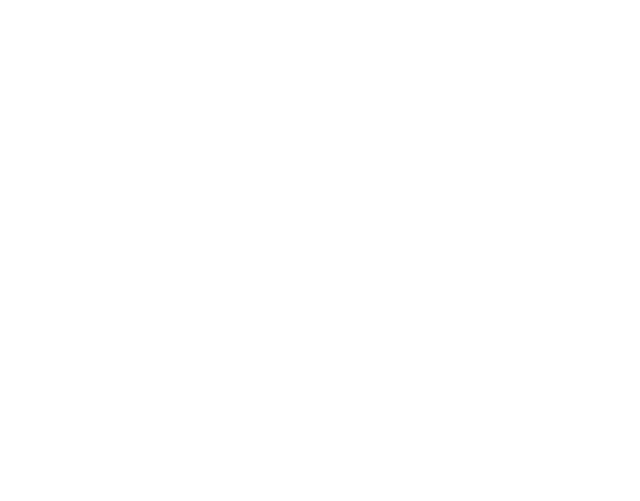
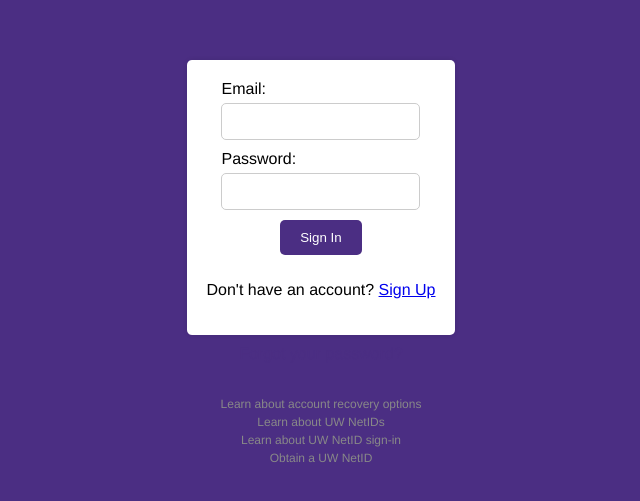
Before and after one commit to info442-su23/g-team, a React (Create React App) app in the folder get-home-safe/: page /signin-page in a window 1280 px wide. Before the commit this address had no page. Shown: the part 141-642 px from the top of the page, without its empty margins (319-959 px from the left). Built offline with nearby package versions, Linux system fonts and the light colour scheme.

Commit message:
Accomplished login / sign-up features.

```diff
--- a/get-home-safe/package.json
+++ b/get-home-safe/package.json
@@ -10,6 +10,7 @@
     "@testing-library/jest-dom": "^5.17.0",
     "@testing-library/react": "^13.4.0",
     "@testing-library/user-event": "^13.5.0",
+    "firebase": "^10.1.0",
     "react": "^18.2.0",
     "react-dom": "^18.2.0",
     "react-router-dom": "^6.14.2",
--- a/get-home-safe/src/App.js
+++ b/get-home-safe/src/App.js
@@ -10,6 +10,8 @@ import SearchResult from './components/search_result';
 import DeletedPost from './components/deleted_post';
 import FriendsListPage from './components/freind_list_page';
 import DirectMessage from './components/direct_message';
+import SignInPage from './components/signIn_page';
+import SignUpPage from './components/sign_up_page';
 
 
 
@@ -28,6 +30,8 @@ const App = () => {
           <Route path="/deleted-post" element={<DeletedPost />} />
           <Route path="/friend-list-page" element={<FriendsListPage />} />
           <Route path="/direct-message" element={<DirectMessage />} />
+          <Route path="/signin-page" element={<SignInPage />} />
+          <Route path="/signup-page" element={<SignUpPage /> } />
         </Routes>
       </div>
     </Router>
--- /dev/null
+++ b/get-home-safe/src/components/UWNetIDHelp.js
@@ -0,0 +1,20 @@
+// src/components/UWNetIDHelp.js
+import React from 'react';
+
+const UWNetIDHelp = () => {
+  return (
+    <div className="uw-netid-help">
+      <p>
+        Learn about account recovery options
+        <br />
+        Learn about UW NetIDs
+        <br />
+        Learn about UW NetID sign-in
+        <br />
+        Obtain a UW NetID
+      </p>
+    </div>
+  );
+};
+
+export default UWNetIDHelp;
--- a/get-home-safe/src/components/direct_message.js
+++ b/get-home-safe/src/components/direct_message.js
@@ -35,6 +35,7 @@ const DirectMessage = () => {
           <FriendsList />
           <div className="right-container">
             <div className="conversation-list">
+              <h2>Messages</h2>
               {friends.map((friend) =>
                 <div key={friend} onClick={() => setActiveFriend(friend)} className="conversation-box">
                   {friend}
--- /dev/null
+++ b/get-home-safe/src/components/forgot_password_link.js
@@ -0,0 +1,12 @@
+// src/components/ForgotPasswordLink.js
+import React from 'react';
+
+const ForgotPasswordLink = () => {
+  return (
+    <div className="forgot-password">
+      <a href="#">Forgot your password?</a>
+    </div>
+  );
+};
+
+export default ForgotPasswordLink;
--- a/get-home-safe/src/components/friends_list.js
+++ b/get-home-safe/src/components/friends_list.js
@@ -1,7 +1,18 @@
-import React from 'react';
+import React, { useEffect, useState } from 'react';
+import { getAuth } from 'firebase/auth';
 import profileImage from '../IMG/empty profile.jpeg';
 
 const FriendsList = () => {
+  const [username, setUsername] = useState('');
+
+  useEffect(() => {
+    const auth = getAuth();
+    const user = auth.currentUser;
+    if (user) {
+      setUsername(user.email.split('@')[0]); // split email string by '@' and take the first part
+    }
+  }, []);
+
   return (
     <div className="friends-list">
       <div className="my-info-box">
@@ -10,7 +21,7 @@ const FriendsList = () => {
             <img src={profileImage} alt="Profile Image" />
           </div>
           <div className="my-info-content">
-            @My Username
+            {username ? `@${username}` : '@My Username'}
           </div>
         </div>
       </div>
--- a/get-home-safe/src/components/settings.js
+++ b/get-home-safe/src/components/settings.js
@@ -26,7 +26,9 @@ const Settings = () => {
                     </div>
 
                     <div className='logout'>
+                      <Link to="/signin-page">
                         <input type="submit" value="Log-Out" className="logoutBtn" />
+                      </Link>
                     </div>
                 </div>
             </div>
--- /dev/null
+++ b/get-home-safe/src/components/signIn_form.js
@@ -0,0 +1,59 @@
+// Import necessary modules and functions
+import React, { useState } from 'react';
+import { getAuth, signInWithEmailAndPassword } from 'firebase/auth';
+import { Link, useNavigate } from 'react-router-dom';
+
+// Define state variables for the sign-in form
+const SignInForm = () => {
+  const [email, setEmail] = useState('');
+  const [password, setPassword] = useState('');
+  const [error, setError] = useState('');
+  const navigate = useNavigate();
+
+  const handleSubmit = async (e) => {
+    e.preventDefault();
+    setError(""); // reset error message before new attempt
+    const auth = getAuth();
+    try {
+      await signInWithEmailAndPassword(auth, email, password);
+      // If sser signs in successfully, redirect them to the home page.
+      navigate("/");
+    } catch (error) {
+      // Handle errors here, display the error message to the user
+      setError("Incorrect email or password.");
+    }
+  };
+
+  // Render layout
+  return (
+    <div>
+      <form className="signInForm" onSubmit={handleSubmit}>
+        <div>
+          <label htmlFor="email">Email:</label>
+          <input
+            className="signInInput"
+            type="email"
+            id="email"
+            value={email}
+            onChange={(e) => setEmail(e.target.value)}
+          />
+        </div>
+        <div>
+          <label htmlFor="password">Password:</label>
+          <input
+            className='signInInput'
+            type="password"
+            id="password"
+            value={password}
+            onChange={(e) => setPassword(e.target.value)}
+          />
+        </div>
+        <button className= "signInBtn" type="submit">Sign In</button>
+        {error && <p>{error}</p>}
+        <p>Don't have an account? <Link to="/signup-page">Sign Up</Link></p>
+      </form>
+    </div>
+  );
+};
+
+export default SignInForm;
--- /dev/null
+++ b/get-home-safe/src/components/signIn_page.js
@@ -0,0 +1,16 @@
+import React from 'react';
+import SignInForm from './signIn_form';
+import ForgotPasswordLink from './forgot_password_link';
+import UWNetIDHelp from './UWNetIDHelp';
+
+const SignInPage = () => {
+  return (
+    <div className="sign-in-page">
+      <SignInForm />
+      <ForgotPasswordLink />
+      <UWNetIDHelp />
+    </div>
+  );
+};
+
+export default SignInPage;
--- /dev/null
+++ b/get-home-safe/src/components/sign_up_form.js
@@ -0,0 +1,66 @@
+// Import necesssary modules and functions
+import React, { useState } from 'react';
+import { getAuth, createUserWithEmailAndPassword } from 'firebase/auth';
+import { Link } from 'react-router-dom';
+
+// State variables for sign-up form
+const SignUpForm = () => {
+  const [email, setEmail] = useState('');
+  const [password, setPassword] = useState('');
+  const [error, setError] = useState('');
+  const [signUpSuccess, setSignUpSuccess] = useState(false);
+
+  const handleSubmit = async (e) => {
+    e.preventDefault();
+
+    // Check if either email or password is empty, if set error message.
+    if (email === '' || password === '') {
+      setError("Please fill out all required fields!");
+      return;
+    }
+
+    setError(""); // reset error message before new attempt
+    const auth = getAuth();
+    try {
+      await createUserWithEmailAndPassword(auth, email, password);
+      // User registered successfully.
+      // Set signUpSuccess to true
+      setSignUpSuccess(true);
+    } catch (error) {
+      // Handle errors, display the error message to the user
+      setError(error.message);
+    }
+  };
+
+  return (
+    <div>
+      <form className="signUpForm" onSubmit={handleSubmit}>
+        <div>
+          <label htmlFor="email">Email:</label>
+          <input
+            className="signUpInput"
+            type="email"
+            id="email"
+            value={email}
+            onChange={(e) => setEmail(e.target.value)}
+          />
+        </div>
+        <div>
+          <label htmlFor="password">Password:</label>
+          <input
+            className='signUpInput'
+            type="password"
+            id="password"
+            value={password}
+            onChange={(e) => setPassword(e.target.value)}
+          />
+        </div>
+        {error && <p>{error}</p>}
+        {signUpSuccess && <p>You signed up successfully! You can now <Link to="/signin-page">sign in</Link>.</p>}
+        <button className= "signUpBtn" type="submit">Sign Up</button>
+      </form>
+    </div>
+  );
+};
+
+export default SignUpForm;
--- /dev/null
+++ b/get-home-safe/src/components/sign_up_page.js
@@ -0,0 +1,14 @@
+import React from 'react';
+import SignUpForm from './sign_up_form';
+import UWNetIDHelp from './UWNetIDHelp';
+
+const SignUpPage = () => {
+  return (
+    <div className="sign-up-page">
+      <SignUpForm />
+      <UWNetIDHelp />
+    </div>
+  );
+};
+
+export default SignUpPage;
--- a/get-home-safe/src/style.css
+++ b/get-home-safe/src/style.css
@@ -102,6 +102,7 @@ body {
   margin-bottom: 10px;
   border-radius: 10px;
   background-color: white;
+  margin-left: 10px;
 }
 
 .friend {
@@ -241,7 +242,7 @@ label {
 }
 
 input[type="text"],
-textarea {
+textarea, .signInInput, .signUpInput {
   width: 100%;
   max-width: 100%;
   padding: 10px;
@@ -821,3 +822,59 @@ input[type=checkbox] {
 .message-send button:hover {
   background-color: #b4a0e5;
 }
+
+/* Sign In Page */
+.sign-in-page, .sign-up-page {
+  display: flex;
+  flex-direction: column;
+  align-items: center;
+  justify-content: center;
+  height: 100vh;
+  background-color: #4b2e83; /* UW purple color */
+}
+
+.signInForm, .signUpForm {
+  display: flex;
+  flex-direction: column;
+  align-items: center;
+  gap: 10px;
+  background-color: #fff;
+  padding: 20px;
+  border-radius: 5px;
+  box-shadow: 0 0 5px rgba(0, 0, 0, 0.1);
+}
+
+.signInBtn, .signUpBtn {
+  padding: 10px 20px;
+  background-color: #4b2e83; /* UW purple color */
+  color: white;
+  border: none;
+  border-radius: 5px;
+  cursor: pointer;
+}
+
+.signInBtn:hover, .signUpBtn:hover {
+  background-color: #ccccff;
+  color: black;
+}
+
+.forgot-password {
+  margin-top: 10px;
+  text-align: center;
+}
+
+.forgot-password a {
+  color: #4b2e83; /* UW purple color */
+  text-decoration: none;
+}
+
+.uw-netid-help {
+  margin-top: 20px;
+  text-align: center;
+}
+
+.uw-netid-help p {
+  color: #888;
+  font-size: 12px;
+  line-height: 1.5;
+}
```
Also changed, not shown: 1 other file (tests, documents, lock files or other folders).
